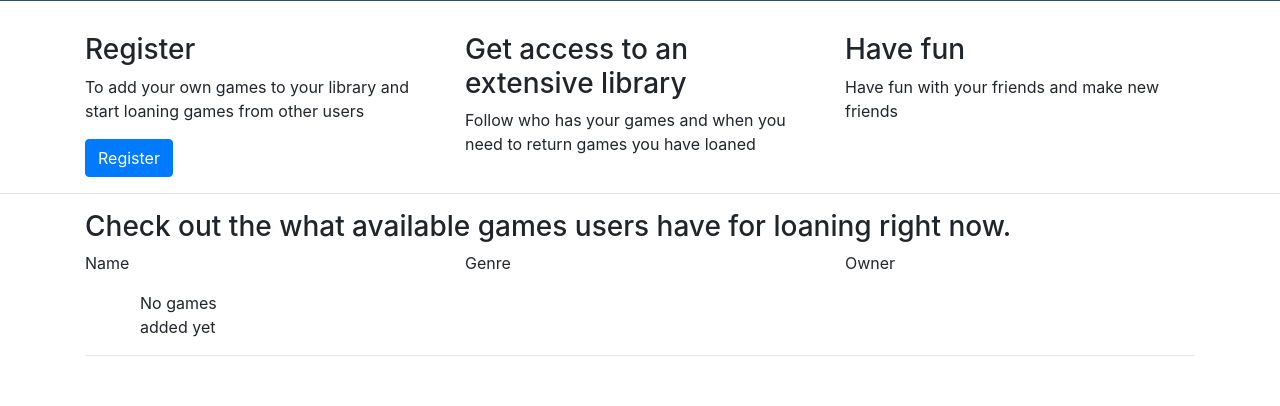
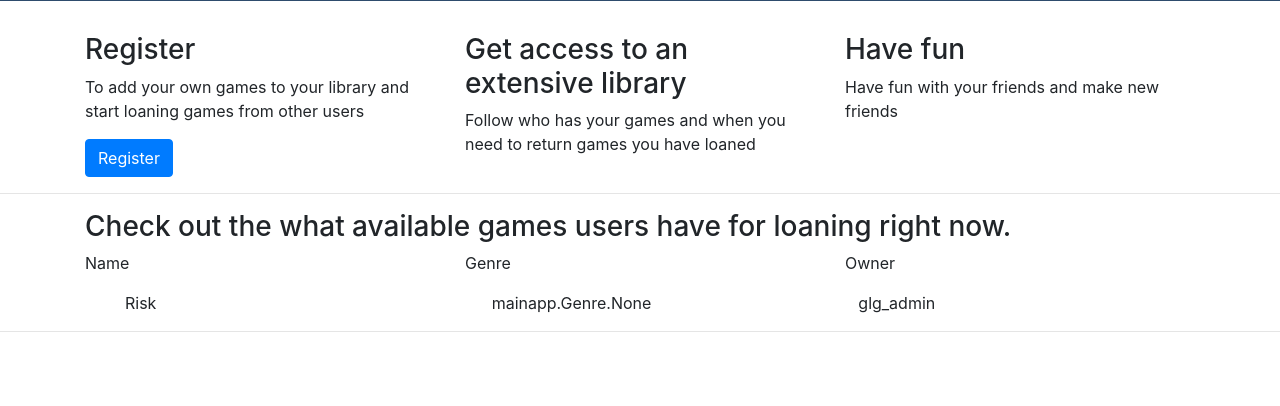
Before and after one commit to StoneMooseGames/GameLoanGuru, a Django app: page / in a window 1280 px wide. Shown: the part 394-800 px from the top of the page. Run offline with Django 3.2, Linux system fonts and the light colour scheme; data comes from the database, SQL or seed files in the repository; some libraries are stand-ins or nearby versions.

Commit message:
latest updates

```diff
--- a/mainapp/templates/mainapp/index.html
+++ b/mainapp/templates/mainapp/index.html
@@ -77,7 +77,7 @@
 	   <ul>
 		<div class="row mb-3">
 			<div class="col-md-4 themed-grid-col">
-		   	{% for game in games %}
+		   	{% for game in allgames %}
 				{{ game.title }}</div>
 				<div class="col-md-4 themed-grid-col">
 				{{ game.genre }}</div>
--- a/mainapp/templates/mainapp/mygames.html
+++ b/mainapp/templates/mainapp/mygames.html
@@ -19,7 +19,7 @@
        <ul>
       <div class="row mb-3">
         <div class="col-md-4 themed-grid-col">
-           {% for game in games %}
+           {% for game in mygames %}
           {{ game.title }}</div>
           <div class="col-md-4 themed-grid-col">
           {{ game.genre }}</div>
--- a/mainapp/views.py
+++ b/mainapp/views.py
@@ -4,11 +4,12 @@ from .models import Game
 
 # Create your views here.
 def index(request):
-    return render(request, 'mainapp/index.html')
+    allgames = Game.objects.order_by('date_added')
+    context = {'allgames' : allgames}
+    return render(request, 'mainapp/index.html', context)
 
 def mygames(request):
-    return render(request, 'mainapp/mygames.html')
-
+        return render(request, 'mainapp/mygames.html')
 
 def addgame(request):
     return render(request, 'mainapp/addgame.html')
```
